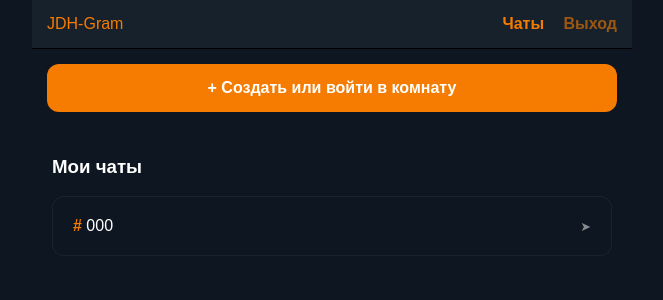
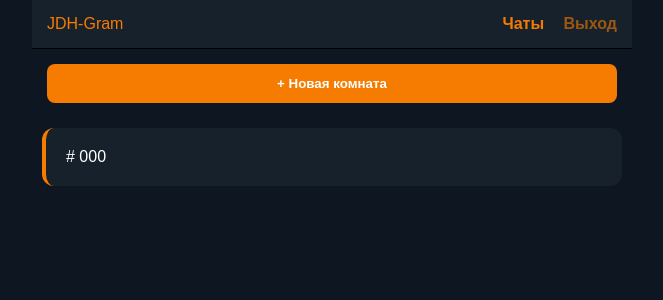
Before and after one commit to JDH-AF/JDHgram-, a Flask app: page / in a window 1280 px wide. Shown: the top 300 px of the page, without its empty margins (308-971 px from the left). Run offline with Flask 3, Linux system fonts and the light colour scheme; a user stored in the database is signed in; tables that the repository leaves empty hold one stand-in row (values such as "Sample post").

Commit message:
Update index.html

```diff
--- a/templates/index.html
+++ b/templates/index.html
@@ -1,61 +1,26 @@
 {% extends "base.html" %}
 {% block content %}
 <style>
-    .room-card {
-        background: var(--bg-main);
-        margin: 10px;
-        padding: 20px;
-        border-radius: 12px;
-        border: 1px solid rgba(255,255,255,0.05);
-        display: flex;
-        justify-content: space-between;
-        align-items: center;
-        text-decoration: none;
-        color: white;
-    }
-    .add-room-btn {
-        background: var(--accent);
-        color: white;
-        text-decoration: none;
-        padding: 15px;
-        border-radius: 12px;
-        display: block;
-        text-align: center;
-        margin: 15px;
-        font-weight: bold;
-    }
-    .modal {
-        background: rgba(0,0,0,0.8);
-        position: fixed; top: 0; left: 0; width: 100%; height: 100%;
-        display: none; justify-content: center; align-items: center; z-index: 1000;
-    }
+    .room-link { display: block; padding: 20px; margin: 10px; background: var(--bg-panel); border-radius: 12px; text-decoration: none; color: #fff; border-left: 4px solid var(--accent); }
+    .modal { display: none; position: fixed; top:0; left:0; width:100%; height:100%; background:rgba(0,0,0,0.8); justify-content:center; align-items:center; z-index:100; }
 </style>
 
-<a href="#" class="add-room-btn" onclick="document.getElementById('roomModal').style.display='flex'">+ Создать или войти в комнату</a>
+<button onclick="document.getElementById('m').style.display='flex'" style="margin: 15px; width: calc(100% - 30px)">+ Новая комната</button>
 
-<div id="roomModal" class="modal">
-    <div style="background: var(--bg-panel); padding: 30px; border-radius: 15px; width: 300px;">
-        <h3 style="margin-top:0">Код комнаты</h3>
+<div id="m" class="modal" onclick="if(event.target==this)this.style.display='none'">
+    <div style="background: var(--bg-panel); padding: 20px; border-radius: 12px; width: 80%">
         <form action="{{ url_for('add_room') }}" method="POST">
-            <input type="text" name="room_code" placeholder="Напр. SECRET_77" required>
-            <button type="submit">Подключиться</button>
-            <button type="button" onclick="document.getElementById('roomModal').style.display='none'" style="background:none; color:var(--text-muted)">Отмена</button>
+            <input type="text" name="room_code" placeholder="Код комнаты" required>
+            <button type="submit">Войти / Создать</button>
         </form>
     </div>
 </div>
 
-<div style="padding: 10px;">
-    <h3 style="color: var(--text-muted); padding-left: 10px;">Мои чаты</h3>
-    {% for room in rooms %}
-        <a href="{{ url_for('chat', room_id=room.id) }}" class="room-card">
-            <div>
-                <span style="color: var(--accent); font-weight: bold;">#</span>
-                {{ room.code }}
-            </div>
-            <span style="font-size: 0.8rem; opacity: 0.5;">➤</span>
-        </a>
+<div style="overflow-y: auto">
+    {% for r in rooms %}
+        <a href="{{ url_for('chat', room_id=r.id) }}" class="room-link"># {{ r.code }}</a>
     {% else %}
-        <p style="text-align: center; opacity: 0.5; margin-top: 50px;">У вас пока нет активных комнат</p>
+        <p style="text-align: center; opacity: 0.5; margin-top: 50px">У вас нет активных комнат</p>
     {% endfor %}
 </div>
 {% endblock %}
```
